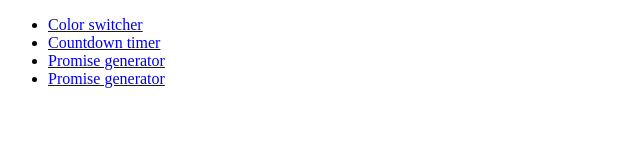
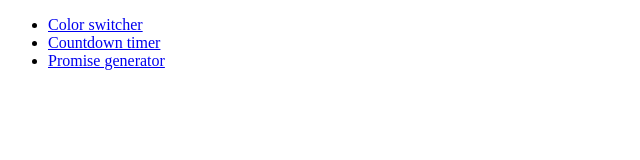
Before and after one commit to Arsentosh/goit-js-hw-09, a plain HTML site: page index.html in a window 1280 px wide. Shown: the whole page, without its empty margins (0-640 px from the left). Drawn offline with Linux system fonts and the light colour scheme.

Commit message:
Deploying to gh-pages from @ Arsentosh/goit-js-hw-09@ba78c3450719def05e11bdf53b187de3e86113a0 🚀

```diff
--- a/index.html
+++ b/index.html
@@ -1 +1 @@
-<!DOCTYPE html><html lang="en"><head><meta charset="utf-8"><meta name="viewport" content="width=device-width, initial-scale=1.0"><title>Homework 9</title><link rel="stylesheet" href="/goit-js-hw-9/01-color-switcher.2f163a73.css"></head><body> <ul> <li><a href="/goit-js-hw-9/01-color-switcher.html">Color switcher</a></li> <li><a href="/goit-js-hw-9/02-timer.html">Countdown timer</a></li> <li><a href="/goit-js-hw-9/03-promises.html">Promise generator</a></li> <li><a href="/goit-js-hw-9/03-promises.html">Promise generator</a></li> </ul> </body></html>
+<!DOCTYPE html><html lang="en"><head><meta charset="utf-8"><meta name="viewport" content="width=device-width, initial-scale=1.0"><title>Homework 9</title><link rel="stylesheet" href="/goit-js-hw-9/01-color-switcher.2f163a73.css"></head><body> <ul> <li><a href="/goit-js-hw-9/01-color-switcher.html">Color switcher</a></li> <li><a href="/goit-js-hw-9/02-timer.html">Countdown timer</a></li> <li><a href="/goit-js-hw-9/03-promises.html">Promise generator</a></li> </ul> </body></html>
```
